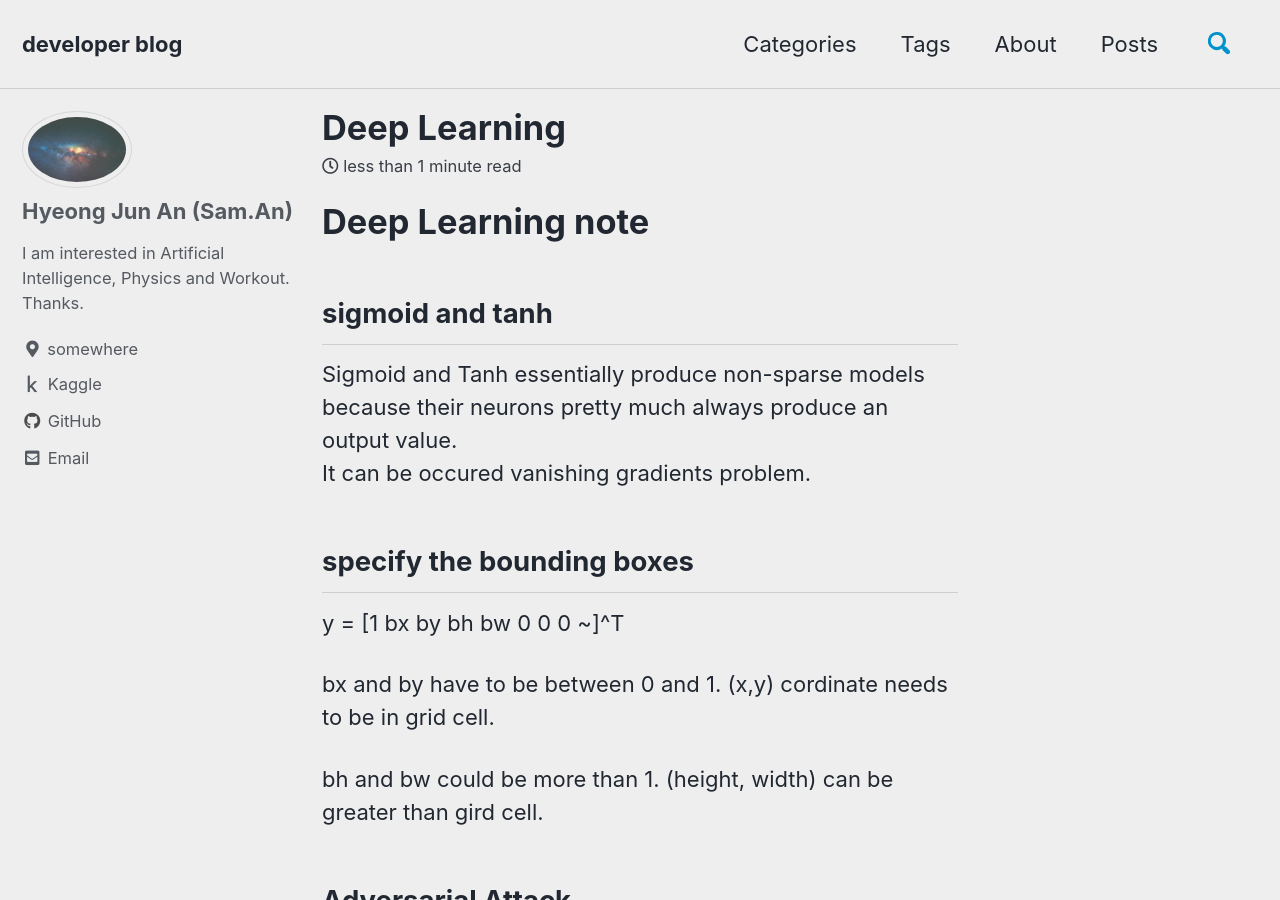
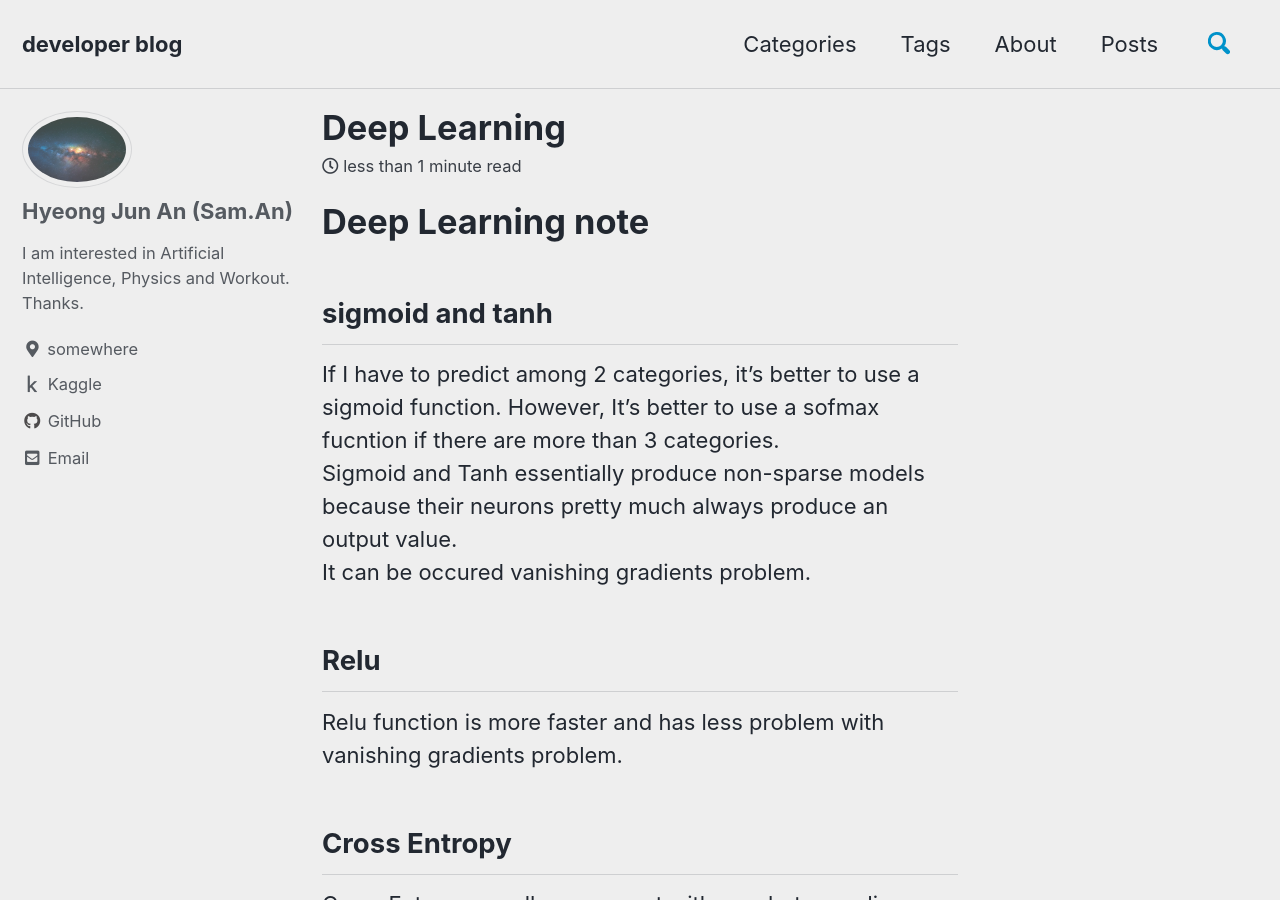
Before and after one commit to sammiee5311/sammiee5311.github.com, a Jekyll site: the page built from _posts/2020-09-07-Deep Learning.md, in a window 1280 px wide and 900 px high. Built offline with Jekyll 4.4.1, drawn with Linux system fonts in a browser that asks for light colours; cached includes are drawn as plain includes; some of the changed text lies outside the part shown.

Commit message:
Update 2020-09-07-Deep Learning.md

```diff
--- a/_posts/2020-09-07-Deep Learning.md
+++ b/_posts/2020-09-07-Deep Learning.md
@@ -15,9 +15,18 @@ last_modified_at: 2020-10-01
 
 ## sigmoid and tanh
 
+If I have to predict among 2 categories, it's better to use a sigmoid function. However, It's better to use a sofmax fucntion if there are more than 3 categories. <br>
 Sigmoid and Tanh essentially produce non-sparse models because their neurons pretty much always produce an output value. <br>
 It can be occured vanishing gradients problem.
 
+
+## Relu
+
+Relu function is more faster and has less problem with vanishing gradients problem.
+
+## Cross Entropy
+
+Cross Entropy usually comes out with one-hot encoding.
 
 ## specify the bounding boxes
 
```
